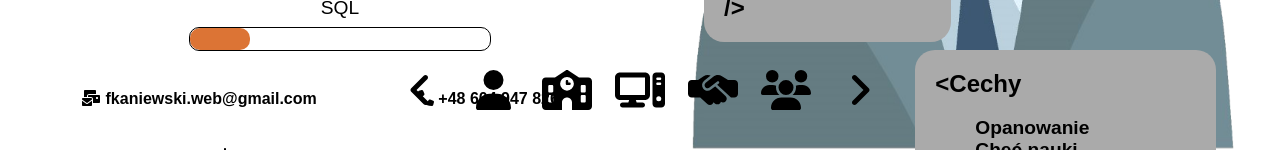
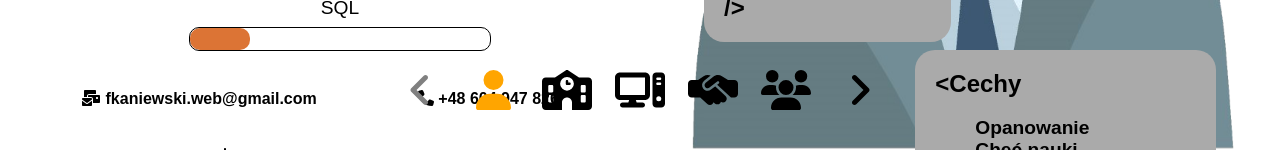
Before and after one commit to FranciszekKaniewski/cv, a React (Create React App) app: page / in a window 1280 px wide. Shown: the part 650-800 px from the top of the page. Built offline with nearby package versions, Linux system fonts and the light colour scheme.

Commit message:
Scrollbar

```diff
--- a/src/App.js
+++ b/src/App.js
@@ -48,7 +48,6 @@ function App() {
       <p className="date">10.2022-12.2023</p>
       <h3>MegaK v3</h3>
       <p>Obszerny kurs głównie backend-owy(ale zawierający JavaScript oraz React) trwający 14 mieś</p>
-      <br />
       <p>Poza kursami rozwijałem zdobyte umiejętności pisząc strony czy programy związane z danym tematem przez co poszerzałem swoją wiedzę o zagraniczne fora czy filmy.</p>
     </>}/>,
     img: course,
--- a/src/Coponents/ScrollBar.jsx
+++ b/src/Coponents/ScrollBar.jsx
@@ -6,23 +6,29 @@ import { faUser, faSchool, faComputer, faHandshakeAlt, faUsers, faAngleLeft, faA
 
 function ScrollBar({procent, setProcent}) {
 
+  let buttonStyle={color:'orange'}
+
   const moveLeft =()=>{
     if(procent > 0) setProcent(procent - 100)
   }
 
-  const moveRight =()=>{
+  const moveRight =(e)=>{
     if(procent < 400) setProcent(procent + 100)
+  }
+
+  const moveTo =(position)=>{
+    setProcent(position)
   }
 
   return (
     <div className='scroll-bar'>
-      <span onClick={(e)=> moveLeft()}><FontAwesomeIcon icon={faAngleLeft}/></span>
-      <span> <FontAwesomeIcon icon={faUser} /> </span>
-      <span> <FontAwesomeIcon icon={faSchool} /></span>
-      <span> <FontAwesomeIcon icon={faComputer} /> </span>
-      <span> <FontAwesomeIcon icon={faHandshakeAlt} /> </span>
-      <span> <FontAwesomeIcon icon={faUsers} /> </span>
-      <span onClick={(e)=> moveRight()}><FontAwesomeIcon icon={faAngleRight}/></span>
+      <span style={procent === 0 ? {color:'gray'}: null} onClick={()=> moveLeft()}><FontAwesomeIcon icon={faAngleLeft}/></span>
+      <span style={procent === 0 ? buttonStyle : null}onClick={()=> moveTo(0)}> <FontAwesomeIcon icon={faUser} /> </span>
+      <span style={procent === 100 ? buttonStyle : null} onClick={(e)=> moveTo(100)}> <FontAwesomeIcon icon={faSchool} /></span>
+      <span style={procent === 200 ? buttonStyle : null}onClick={()=> moveTo(200)}> <FontAwesomeIcon icon={faComputer} /> </span>
+      <span style={procent === 300 ? buttonStyle : null}onClick={()=> moveTo(300)}> <FontAwesomeIcon icon={faHandshakeAlt} /> </span>
+      <span style={procent === 400 ? buttonStyle : null}onClick={()=> moveTo(400)}> <FontAwesomeIcon icon={faUsers} /> </span>
+      <span style={procent === 400 ? {rotate:'90deg'}: null} onClick={()=> moveRight()}><FontAwesomeIcon icon={faAngleRight}/></span>
     </div>
   )
 }
--- a/src/Css/App.css
+++ b/src/Css/App.css
@@ -173,7 +173,9 @@ h5{
 .scroll-bar>span{
     cursor: pointer;
     flex-basis: 100%;
-    height: 10px;
+    /* height: 10px; */
     line-height: 5vh;
     font-size: 40px;
+    transition: .4s;
+    transform-origin: center;
 }
```
